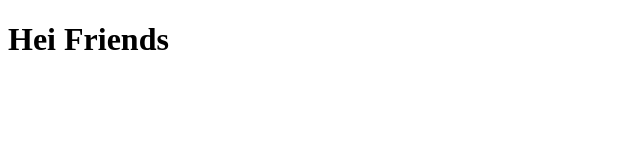
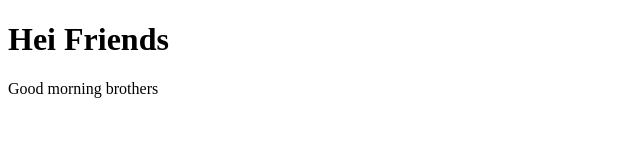
Before and after one commit to Sirajuddinkn/sample-project, a plain HTML site: page hey.html in a window 1280 px wide. Shown: the whole page, without its empty margins (0-640 px from the left). Drawn offline with Linux system fonts and the light colour scheme.

Commit message:
Good morning

```diff
--- a/hey.html
+++ b/hey.html
@@ -7,5 +7,6 @@
 </head>
 <body>
     <h1>Hei Friends</h1>
+    <p> Good morning brothers</p>
 </body>
 </html>
```
